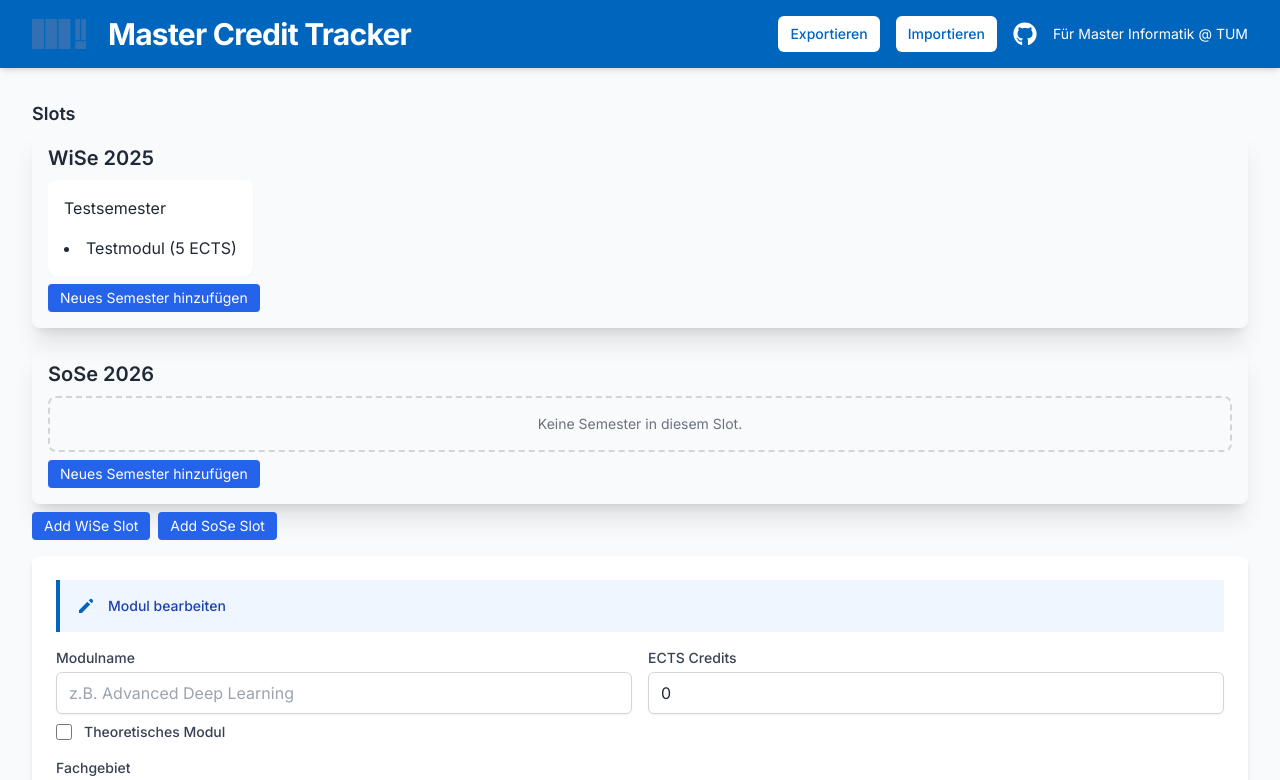
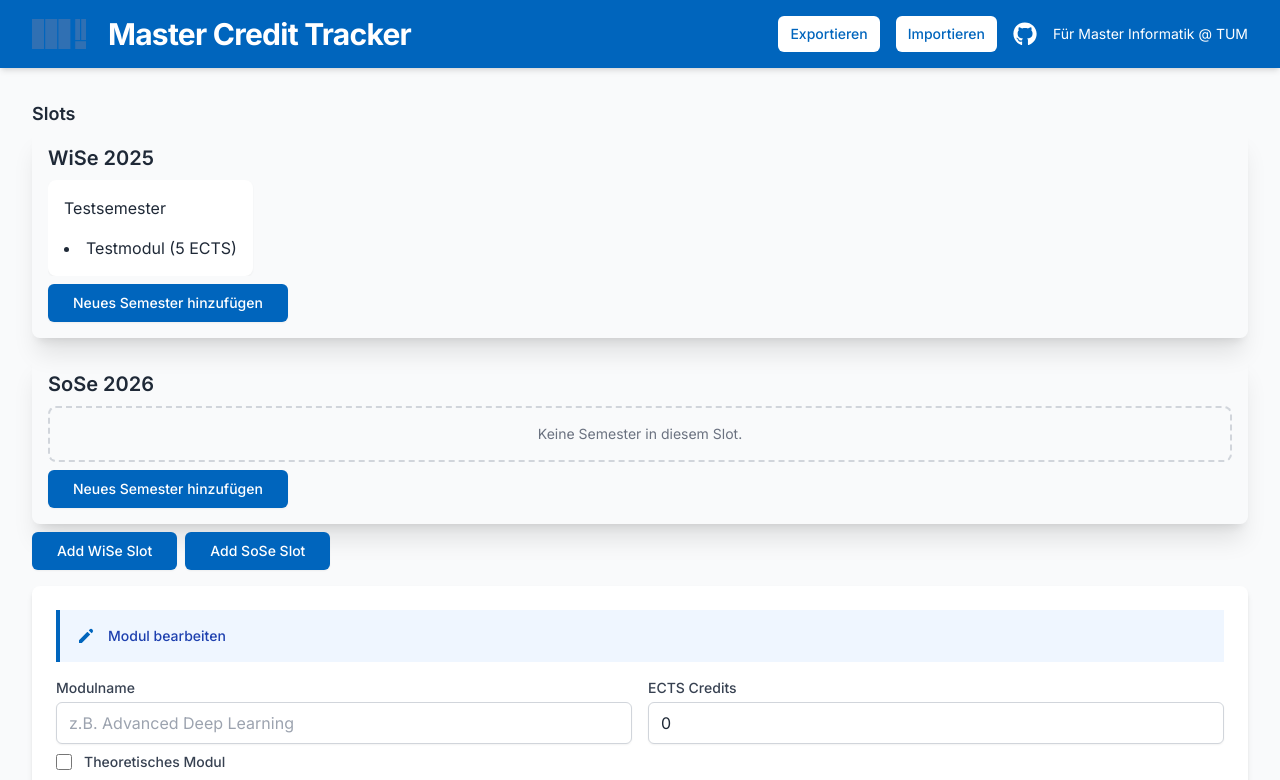
Before and after one commit to postulatum/plantum, a React (Vite) app: page / in a window 1280 px wide. Shown: the top 780 px of the page. Built offline with nearby package versions, Linux system fonts and the light colour scheme.

Commit message:
Change button styles for old style

```diff
--- a/App.tsx
+++ b/App.tsx
@@ -114,10 +114,12 @@ const App: React.FC = () => {
                 <h2 className="text-lg font-semibold">Slots</h2>
                 <SlotList slots={slots} handleAddSemester={handleAddSemester} />
                 {/* Preliminary buttons, do we want to allow naming semesters or do we always take the WiSe/SoSe convention? What about the year? Should we count it up automatically when a new semester is added? */}
-                <button onClick={() => handleAddSlot("WiSe")} className="self-start inline-block px-3 py-1 text-sm bg-blue-600 text-white rounded mt-2 mr-2 mb-4 hover:bg-blue-700">
+                <button onClick={() => handleAddSlot("WiSe")} className="mb-4 mt-2 mr-2 inline-flex justify-center py-2 px-6 border border-transparent shadow-sm text-sm font-medium rounded-md text-white bg-tum-blue hover:bg-tum-blue-dark transition-colors disabled:bg-gray-400 disabled:cursor-not-allowed"
+                >
                     Add WiSe Slot
                 </button>
-                <button onClick={() => handleAddSlot("SoSe")} className="self-start inline-block px-3 py-1 text-sm bg-blue-600 text-white rounded mt-2 mb-4 hover:bg-blue-700">
+                <button onClick={() => handleAddSlot("SoSe")} className="mb-4 mt-2 inline-flex justify-center py-2 px-6 border border-transparent shadow-sm text-sm font-medium rounded-md text-white bg-tum-blue hover:bg-tum-blue-dark transition-colors disabled:bg-gray-400 disabled:cursor-not-allowed"
+                >
                     Add SoSe Slot
                 </button>
                 <ModuleForm
--- a/components/SlotList.tsx
+++ b/components/SlotList.tsx
@@ -24,7 +24,7 @@ function SlotList({ slots, handleAddSemester }: SlotListProps) {
                         <button
                             type="button"
                             onClick={() => onAddSemester("Neues Semester", slot)}
-                            className="self-start inline-block px-3 py-1 text-sm bg-blue-600 text-white rounded mt-2 hover:bg-blue-700"
+                            className="mt-2 inline-flex justify-center py-2 px-6 border border-transparent shadow-sm text-sm font-medium rounded-md text-white bg-tum-blue hover:bg-tum-blue-dark transition-colors disabled:bg-gray-400 disabled:cursor-not-allowed"
                         >
                             Neues Semester hinzufügen
                         </button>
```
